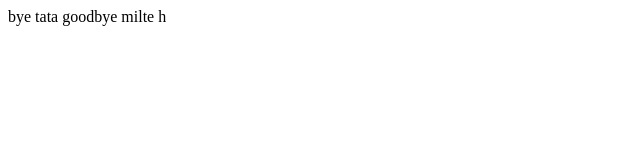
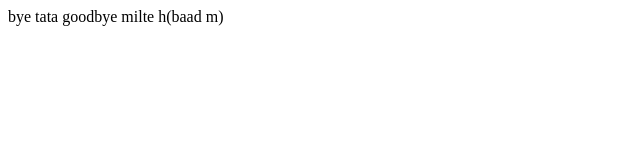
Before and after one commit to Shomanshu7/repo-by-me, a plain HTML site: page index.html in a window 1280 px wide. Shown: the full height of the page, 0-640 px from the left. Drawn offline with Linux system fonts and the light colour scheme.

Commit message:
baad m added

```diff
--- a/index.html
+++ b/index.html
@@ -1 +1 @@
-<p>bye tata goodbye milte h</p>
+<p>bye tata goodbye milte h(baad m)</p>
```
